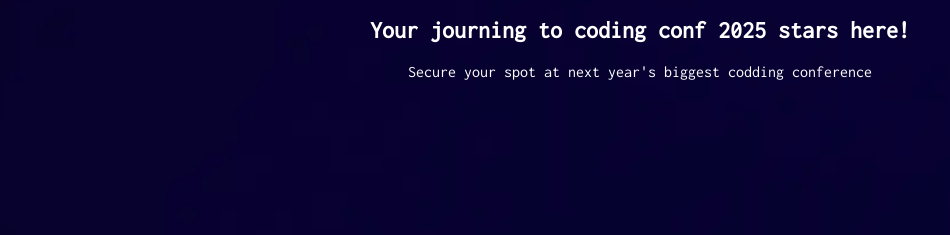
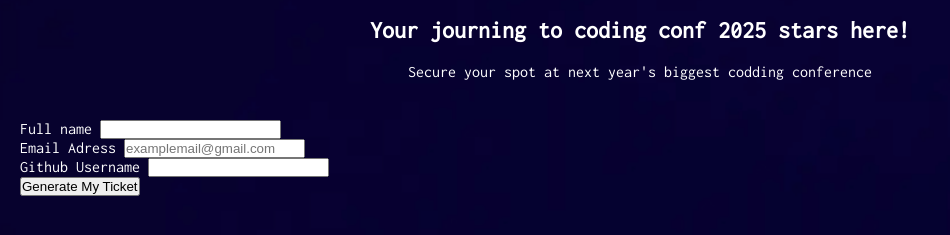
Before and after one commit to OrlandoTellez/generador-tickets, a plain HTML site: page index.html in a window 1280 px wide. Shown: the part 99-334 px from the top of the page, without its empty margins (0-950 px from the left). Drawn offline with Linux system fonts and the light colour scheme; files whose address does not match are found by name.

Commit message:
se crea el formulario semanticamente en el html

```diff
--- a/index.html
+++ b/index.html
@@ -14,6 +14,24 @@
             <h2>Your journing to coding conf 2025 stars here!</h2>
             <p>Secure your spot at next year's biggest codding conference</p>
         </article>
+
+        <form class="formulario" autocomplete="on">
+            <div class="form-div">
+                <label for="name">Full name</label>
+                <input type="text" name="name" id="name" required>
+            </div>
+            <div class="form-div">
+                <label for="email">Email Adress</label>
+                <input type="email" name="email" id="email" required placeholder="examplemail@gmail.com">
+            </div>
+            <div class="form-div">
+                <label for="username-github">Github Username</label>
+                <input type="text" name="username" id="username" >
+            </div>
+            <div class="form-button">
+                <button type="submit">Generate My Ticket</button>
+            </div>
+        </form>
     </div>
 </body>
 </html>
--- a/style.css
+++ b/style.css
@@ -18,6 +18,9 @@ body{
 
 .container{
     padding: 20px;
+    display: flex;
+    flex-direction: column;
+    gap: 40px;
 }
 
 .fondo{
@@ -37,3 +40,5 @@ body{
     gap: 20px;
     text-align: center;
 }
+
+// Estilos de formlario
```
